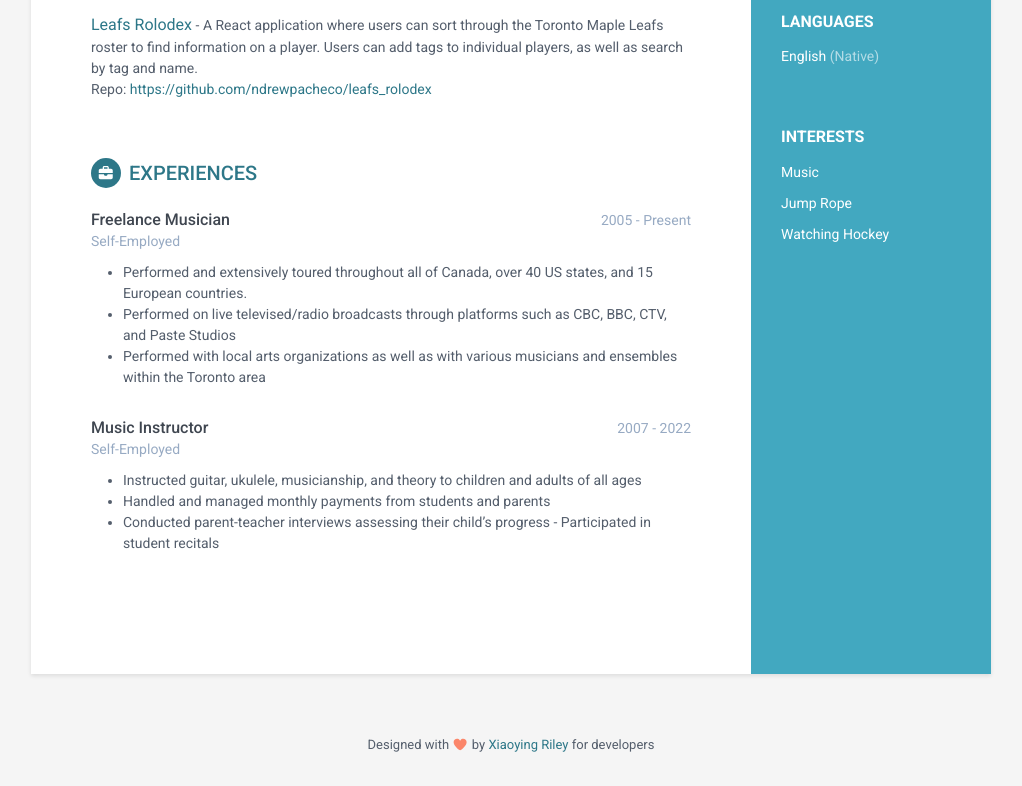
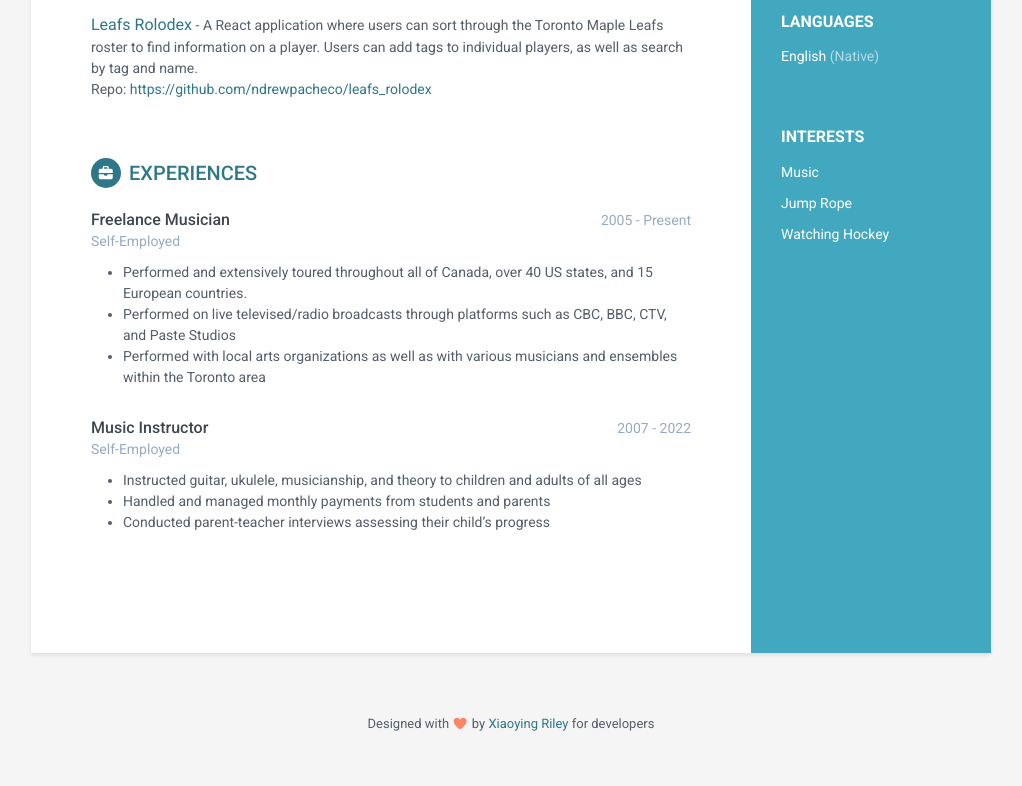
Before and after one commit to ndrewpacheco/online_resume, a plain HTML site: page index.html in a window 1280 px wide. Shown: the part 855-1641 px from the top of the page, without its empty margins (129-1151 px from the left). After the commit the page ends 1620 px from the top, so only its background shows below. Drawn offline with Linux system fonts and the light colour scheme.

Commit message:
updated job descriptions

```diff
--- a/index.html
+++ b/index.html
@@ -348,7 +348,7 @@
                 </li>
                 <li>
                   Conducted parent-teacher interviews assessing their child’s
-                  progress - Participated in student recitals
+                  progress
                 </li>
               </ul>
             </div>
```
